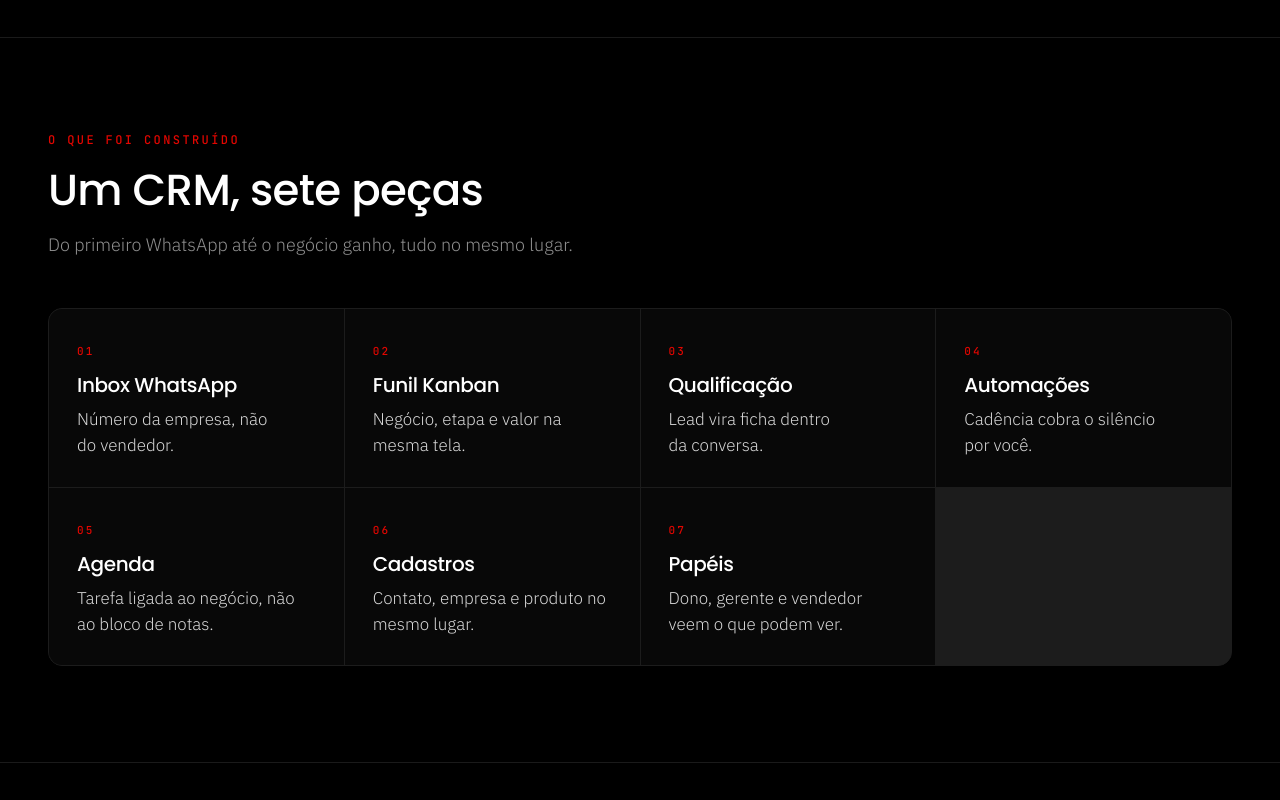
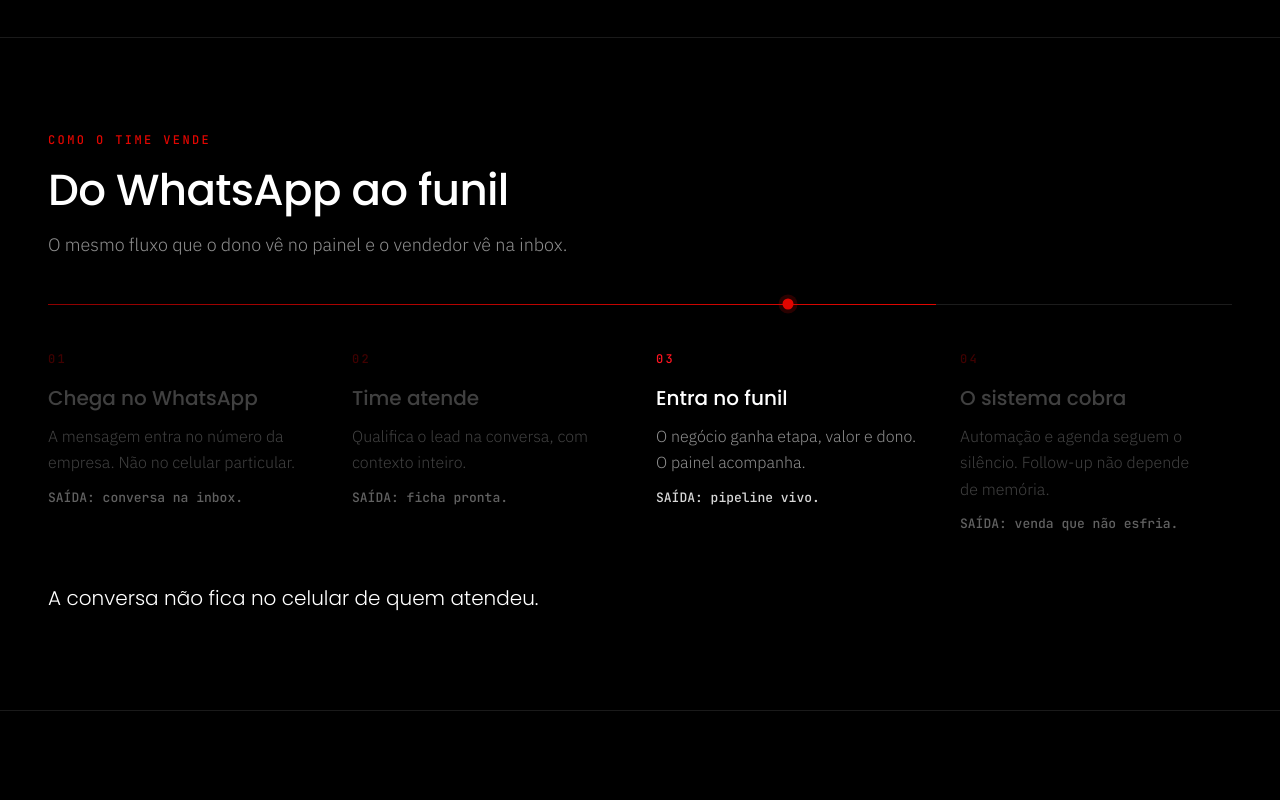
Before and after one commit to DigitalBoostofc/nodex, a Next.js app: page /cases/appexcrm in a window 1280 px wide. Shown: the part 1720-2520 px from the top of the page. Built offline with nearby package versions, Linux system fonts and the light colour scheme.

Commit message:
fix: tira a seção de sete peças do case AppexCRM (#4)

```diff
--- a/src/app/cases/appexcrm/page.tsx
+++ b/src/app/cases/appexcrm/page.tsx
@@ -45,16 +45,6 @@ const SCREENS: CaseSlide[] = [
     text: "Produto da Nodex Labs, no ar em appexcrm.com.",
     image: "/assets/appexcrm/logo.png",
   },
-];
-
-const BUILT = [
-  { kicker: "01", title: "Inbox WhatsApp", text: "Número da empresa, não do vendedor." },
-  { kicker: "02", title: "Funil Kanban", text: "Negócio, etapa e valor na mesma tela." },
-  { kicker: "03", title: "Qualificação", text: "Lead vira ficha dentro da conversa." },
-  { kicker: "04", title: "Automações", text: "Cadência cobra o silêncio por você." },
-  { kicker: "05", title: "Agenda", text: "Tarefa ligada ao negócio, não ao bloco de notas." },
-  { kicker: "06", title: "Cadastros", text: "Contato, empresa e produto no mesmo lugar." },
-  { kicker: "07", title: "Papéis", text: "Dono, gerente e vendedor veem o que podem ver." },
 ];
 
 const FLOW: Step[] = [
@@ -176,34 +166,6 @@ export default function AppexcrmPage() {
       </Section>
 
       <Section className="py-16 md:py-24">
-        <SectionHead
-          eyebrow="O QUE FOI CONSTRUÍDO"
-          eyebrowTone="red"
-          title="Um CRM, sete peças"
-          lead="Do primeiro WhatsApp até o negócio ganho, tudo no mesmo lugar."
-          className="mb-8 md:mb-12"
-        />
-        <div className="nx-grid-hairline grid-cols-1 sm:grid-cols-2 lg:grid-cols-[repeat(auto-fit,minmax(240px,1fr))]">
-          {BUILT.map((piece) => (
-            <p
-              key={piece.title}
-              className="p-5 md:p-7"
-            >
-              <span className="font-mono text-[11px]/[1] font-medium tracking-[0.2em] text-nx-red">
-                {piece.kicker}
-              </span>
-              <span className="mt-3 block font-display text-[20px]/[1.25] font-medium tracking-[-0.02em] text-white">
-                {piece.title}
-              </span>
-              <span className="mt-2 block text-[16px]/[1.55] font-light text-nx-text-2 md:text-[17px]/[1.55]">
-                {piece.text}
-              </span>
-            </p>
-          ))}
-        </div>
-      </Section>
-
-      <Section className="py-16 md:py-24">
         <StepList
           intro={
             <SectionHead
```
